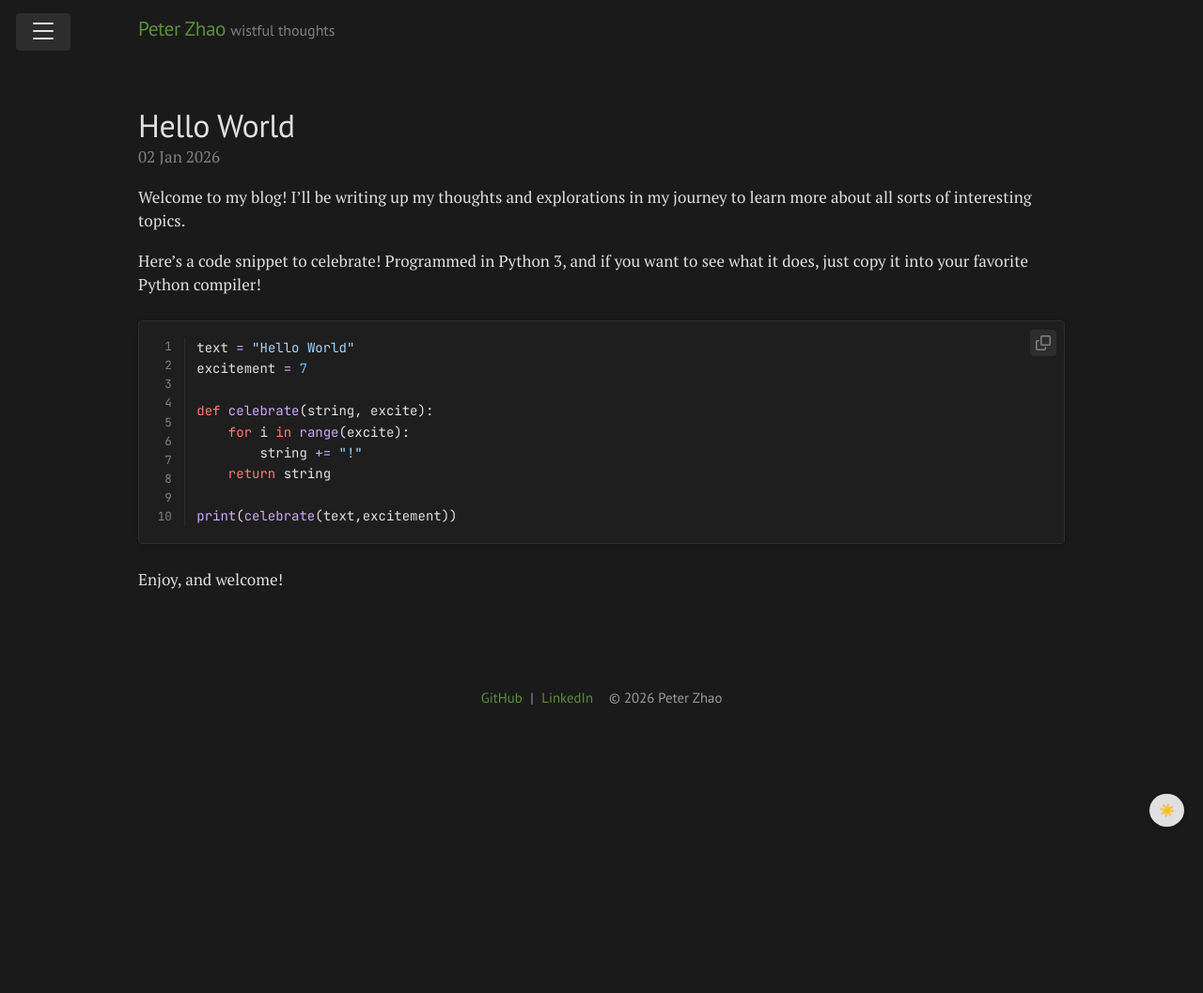
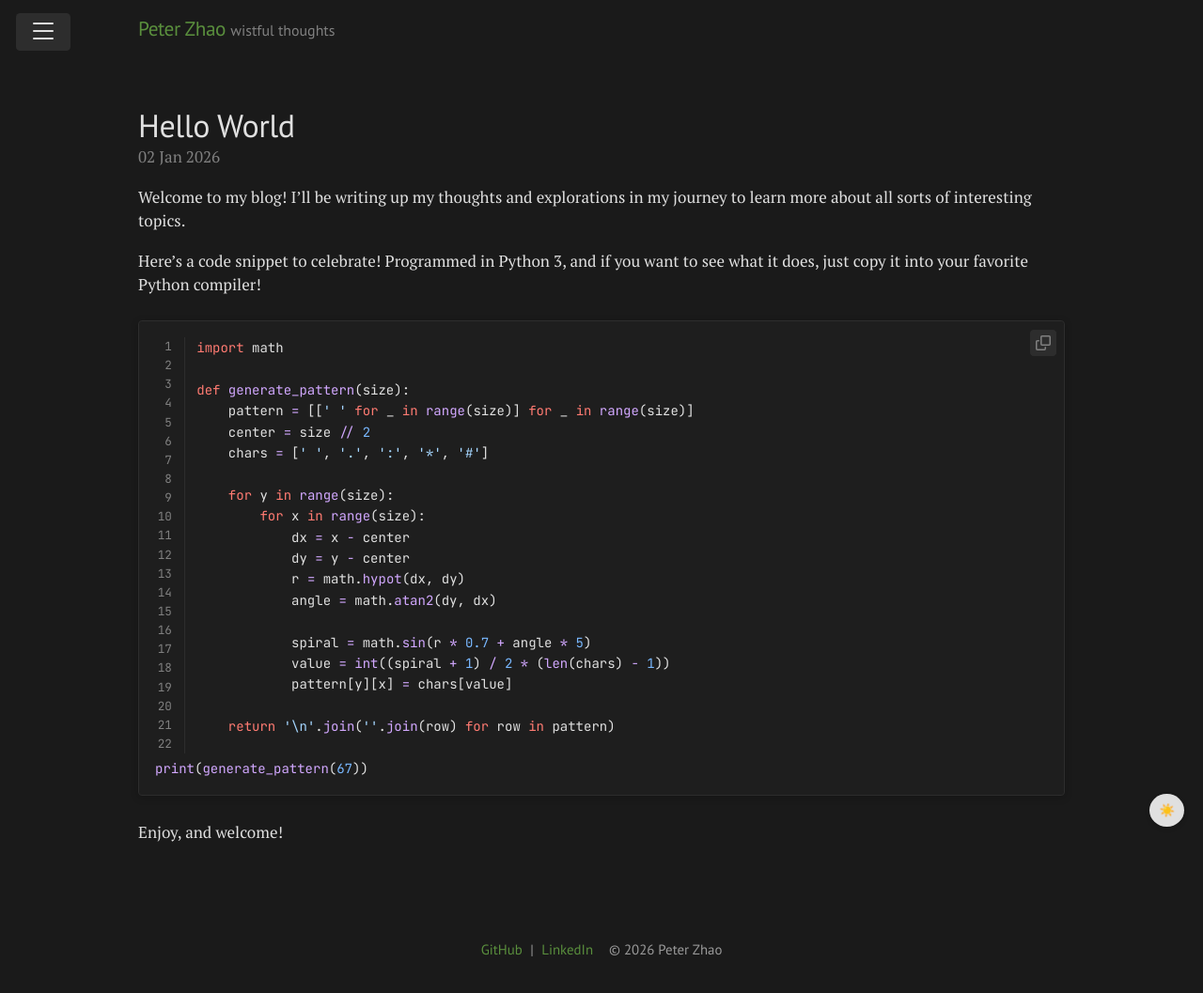
Before and after one commit to pzhao1799/pzhao1799.github.io, a Jekyll site: the page built from _posts/2026-01-02-hello-world.md, in a window 1280 px wide. Shown: the whole page at 94% size. Built offline with Jekyll 4.4.1, drawn with Linux system fonts in a browser that asks for light colours; before the commit the page ends 900 px from its top, so only the background shows below that.

Commit message:
Update 2026-01-02-hello-world.md

````diff
--- a/_posts/2026-01-02-hello-world.md
+++ b/_posts/2026-01-02-hello-world.md
@@ -8,15 +8,27 @@ Welcome to my blog! I'll be writing up my thoughts and explorations in my journe
 Here's a code snippet to celebrate! Programmed in Python 3, and if you want to see what it does, just copy it into your favorite Python compiler!
 
 ```python
-text = "Hello World"
-excitement = 7
+import math
 
-def celebrate(string, excite):
-    for i in range(excite):
-        string += "!"
-    return string
+def generate_pattern(size):
+    pattern = [[' ' for _ in range(size)] for _ in range(size)]
+    center = size // 2
+    chars = [' ', '.', ':', '*', '#']
 
-print(celebrate(text,excitement))
+    for y in range(size):
+        for x in range(size):
+            dx = x - center
+            dy = y - center
+            r = math.hypot(dx, dy)
+            angle = math.atan2(dy, dx)
+
+            spiral = math.sin(r * 0.7 + angle * 5)
+            value = int((spiral + 1) / 2 * (len(chars) - 1))
+            pattern[y][x] = chars[value]
+
+    return '\n'.join(''.join(row) for row in pattern)
+
+print(generate_pattern(67))
 ```
 
 Enjoy, and welcome!
````
